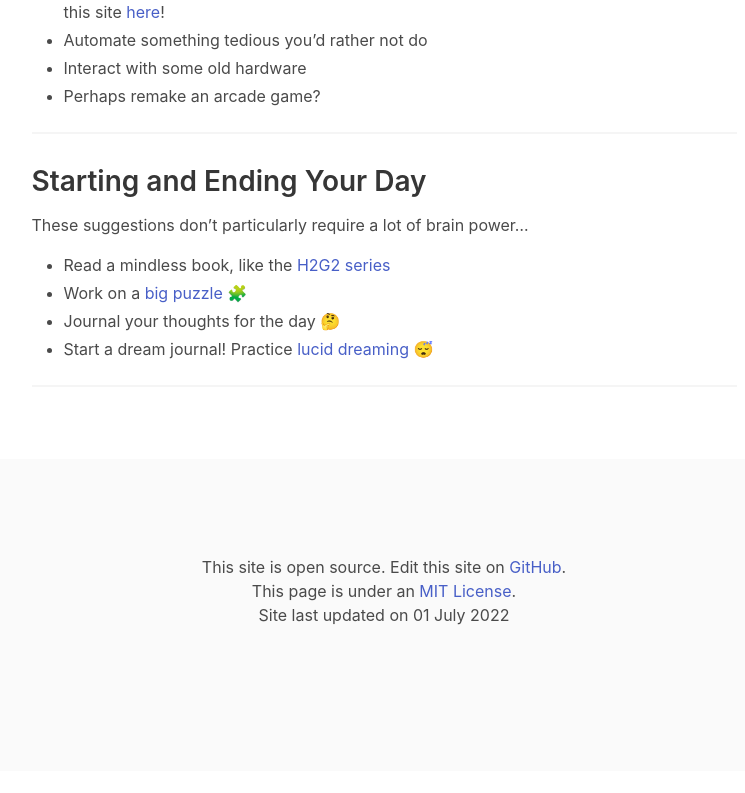
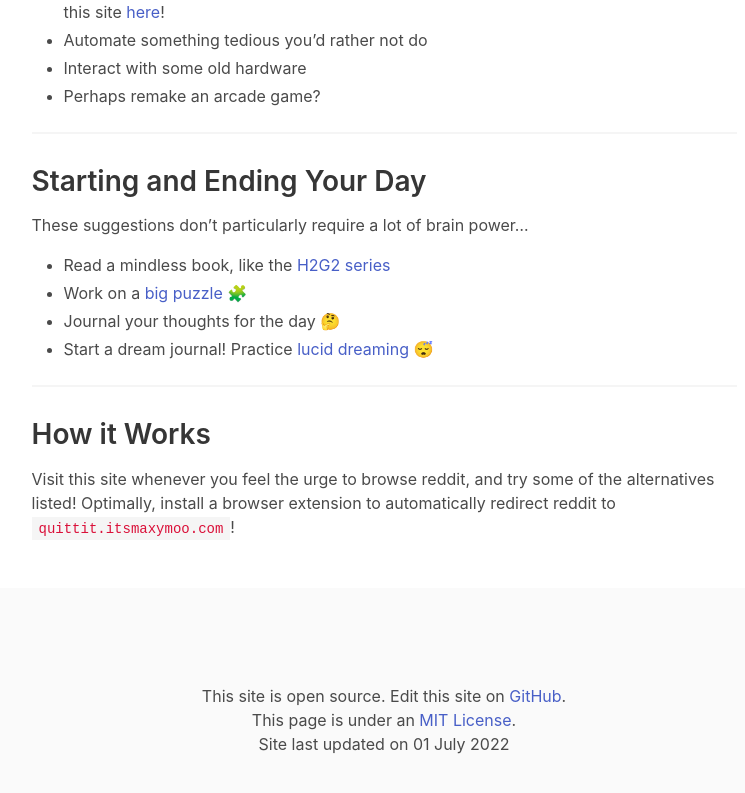
Before and after one commit to itsmaxymoo/quittit-website, a Jekyll site: the page built from index.md, in a window 1280 px wide and 900 px high, scrolled down 1755 px. Shown: the top 793 px of the window, without its empty margins (256-1001 px from the left). Built offline with Jekyll 4.4.1, drawn with Linux system fonts in a browser that asks for light colours; before the commit the page ends 2526 px from its top, so only the background shows below that.

Commit message:
foot note

```diff
--- a/_config.yml
+++ b/_config.yml
@@ -4,7 +4,7 @@ email: max.loiacono@protonmail.com
 description: Resources to aide in quitting reddit, and other addicting sites
 
 baseurl: "" # the subpath of your site, e.g. /blog
-url: "" # the base hostname & protocol for your site, e.g. http://example.com
+hard_url: "quittit.itsmaxymoo.com"
 
 author:  itsmaxymoo
 author_full: Max Loiacono
--- a/index.md
+++ b/index.md
@@ -75,3 +75,8 @@ These suggestions don't particularly require a lot of brain power...
 * Start a dream journal! Practice [lucid dreaming](https://www.sleepfoundation.org/dreams/lucid-dreams) 😴
 
 ---
+
+## How it Works
+
+Visit this site whenever you feel the urge to browse reddit, and try some of the alternatives listed!
+Optimally, install a browser extension to automatically redirect reddit to `{{ site.hard_url }}`!
```
Also changed, not shown: Gemfile.lock.
